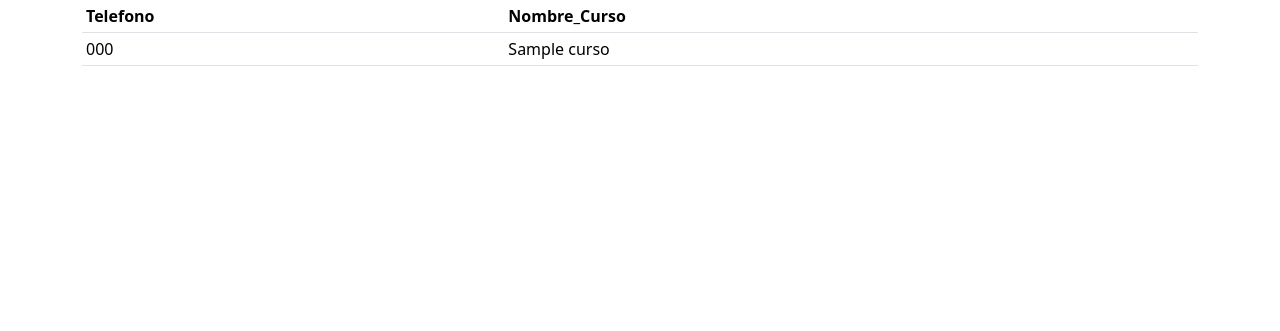
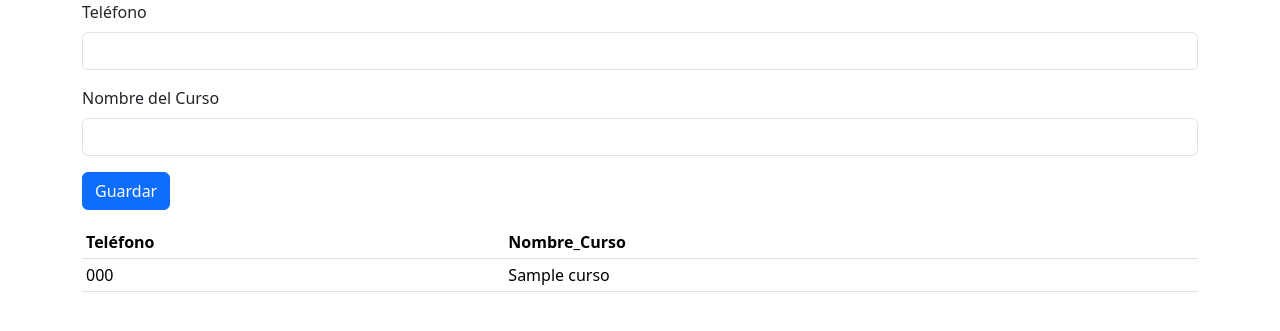
Before and after one commit to rkive250/flask7a, a Flask app: page / in a window 1280 px wide. Shown: the top 331 px of the page. Run offline with Flask 3, Linux system fonts and the light colour scheme; tables that the repository leaves empty or names only in its code hold one stand-in row (values such as "Sample post"); some libraries are stand-ins or nearby versions.

Commit message:
Update app.html

```diff
--- a/templates/app.html
+++ b/templates/app.html
@@ -14,10 +14,24 @@
 </head>
 <body>
     <div class="container">
+        <!-- Formulario para agregar un nuevo registro -->
+        <form id="formGuardar" class="mb-3">
+            <div class="mb-3">
+                <label for="telefono" class="form-label">Teléfono</label>
+                <input type="text" class="form-control" id="telefono" name="tel" required>
+            </div>
+            <div class="mb-3">
+                <label for="nombreCurso" class="form-label">Nombre del Curso</label>
+                <input type="text" class="form-control" id="nombreCurso" name="ncurso" required>
+            </div>
+            <button type="submit" class="btn btn-primary">Guardar</button>
+        </form>
+
+        <!-- Tabla que muestra los registros -->
         <table class="table table-sm">
             <thead>
                 <tr>
-                    <th>Telefono</th>
+                    <th>Teléfono</th>
                     <th>Nombre_Curso</th>
                 </tr>
             </thead>
@@ -28,17 +42,16 @@
     <script src="https://cdn.jsdelivr.net/npm/bootstrap@5.3.3/dist/js/bootstrap.bundle.min.js" integrity="sha384-YvpcrYf0tY3lHB60NNkmXc5s9fDVZLESaAA55NDzOxhy9GkcIdslK1eN7N6jIeHz" crossorigin="anonymous"></script>
 
     <script>
+        // Función para buscar y mostrar los registros en la tabla
         function buscar() {
             $.get("/buscar", function (respuesta) {
-                $("#tbodyLog").html("")  // Limpia la tabla
+                $("#tbodyLog").html("");  // Limpia la tabla
 
-                // Accede a los registros desde respuesta.data
                 var registros = respuesta.data;
 
                 for (var x in registros) {
                     var registro = registros[x];
 
-                    // Inserta las filas en la tabla
                     $("#tbodyLog").append(`<tr>
                         <td>${registro[1]}</td>
                         <td>${registro[2]}</td>
@@ -47,21 +60,30 @@
             });
         }
 
-        buscar()
+        buscar();
 
-        // Habilita el logging de pusher - no incluir en producción
+        // Capturar el evento de submit del formulario para agregar un nuevo registro
+        $("#formGuardar").on("submit", function (e) {
+            e.preventDefault();  // Evitar el envío tradicional del formulario
+
+            var formData = $(this).serialize();  // Serializa los datos del formulario
+
+            $.post("/alumnos/guardar", formData, function (respuesta) {
+                alert(respuesta);  // Opcional: muestra la respuesta del servidor
+                buscar();  // Refresca la tabla después de insertar el nuevo registro
+            });
+        });
+
+        // Pusher logging - no incluir en producción
         Pusher.logToConsole = true;
 
         var pusher = new Pusher("ec020425c2206acb32eb", {
             cluster: "us2"
         });
 
-        // Canal -> Conexion
         var channel = pusher.subscribe("conexion");
-
-        // Evento: Acción de la aplicación
-        channel.bind("evento", function (mensaje) {
-            buscar();  // Refresca la tabla cuando ocurra el evento
+        channel.bind("evento", function () {
+            buscar();  // Refresca la tabla cuando ocurra un nuevo evento
         });
     </script>
 </body>
```
